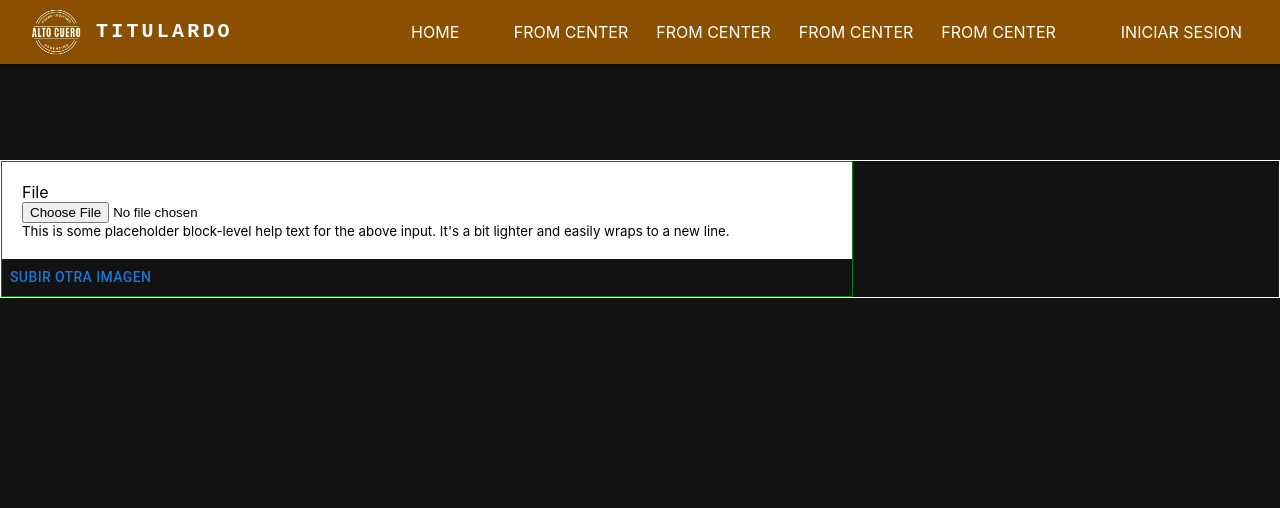
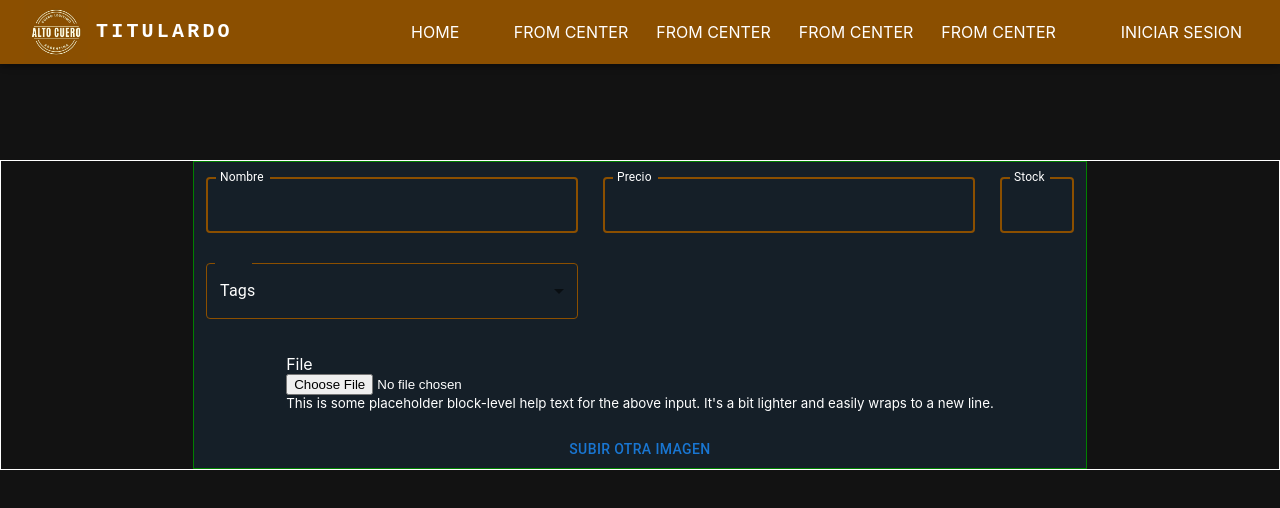
Before and after one commit to MarkoAyala/AC-Frontend, a React (Create React App) app in the folder Ecom/frontend/: page /CreateProductAdmin in a window 1280 px wide. Shown: the top 508 px of the page. Built offline with nearby package versions, Linux system fonts and the light colour scheme.

Commit message:
createProduct in progress

```diff
--- /dev/null
+++ b/Ecom/frontend/src/Components/CreateProduct/CreateProduct.module.css
@@ -0,0 +1,12 @@
+.containerForm{
+    width: 100%;
+    background: var(--azulOscuro);
+    border: 1px solid green;
+    color: white !important;
+    display: flex;
+    justify-content: space-around;
+}
+
+.marginTB{
+    margin-top: 10px;
+}
--- a/Ecom/frontend/src/Views/CreateProduct.tsx
+++ b/Ecom/frontend/src/Views/CreateProduct.tsx
@@ -1,20 +1,39 @@
 import React from "react";
+import css from '../Components/CreateProduct/CreateProduct.module.css';
 // ========== Import MUI COMPONENTS ============= //
 import Grid from "@mui/material/Grid";
 import { FormGroup, Label, Input, FormText } from "reactstrap";
-import {Button} from '@mui/material'
+import {Button} from '@mui/material';
+import TextField, { TextFieldProps } from '@mui/material/TextField';
+import InputLabel from '@mui/material/InputLabel';
+import MenuItem from '@mui/material/MenuItem';
+import FormControl from '@mui/material/FormControl';
+import Select, { SelectChangeEvent } from '@mui/material/Select';
+import { Box } from "@mui/system";
+import { alpha, styled } from '@mui/material/styles';
 
 function CreateProduct() {
   let [info, setInfo] = React.useState({url:{}});
   let [render, setRender] = React.useState([1]);
   let [loading, setLoading] = React.useState(false);
+  let [tags, setTags] = React.useState('');
+  let [renderTags,setRenderTags] = React.useState([''])
+
+  // select tags
+  const handleChange = (event:any | never) => {
+    setTags(event.target.value as string);
+    if(!renderTags.includes(event.target.value)){
+      setRenderTags(renderTags=[...renderTags,event.target.value])
+    }
+  };
+  // ====== //
 
   const newImagen = (e:React.MouseEvent<HTMLButtonElement, MouseEvent>) =>{
     if(render.length<=6){
         setRender(render=[...render,render.length+1])
     }
   }
-
+// Conexion clodinary //
   const uploadImage = async (e: any) => {
     const files: any | null = e.target.files;
     const data = new FormData();
@@ -39,21 +58,99 @@ function CreateProduct() {
     console.log("imagen", info);
     setLoading(false);
   };
+  // =========================//
+
+  // Colores textfield//
+  const CssInput = styled(InputLabel)({
+    '&.MuiInputLabel-root':{
+      color:"white"
+    }
+  });
+  const CssSelect = styled(Select)({
+    '&.MuiSelect-select':{
+      color:"white"
+    },
+    '& .MuiOutlinedInput-notchedOutline':{
+      borderColor:"#8B4F00"
+    },
+  })
+  const CssTextField = styled(TextField)({
+    '& label.Mui-focused': {
+      color: 'white',
+    },
+    '& .MuiInput-underline:after': {
+      borderBottomColor: '#8B4F00',
+    },
+    '& .MuiOutlinedInput-root': {
+      '& fieldset': {
+        borderColor: '#8B4F00',
+      },
+      '&:hover fieldset': {
+        borderColor: '#f9ac05',
+      },
+      '&.Mui-focused fieldset': {
+        borderColor: '#8B4F00',
+      },
+    },
+    '& .MuiInputLabel-root': {
+      color:"white"
+    },
+    '& .MuiInputBase-input':{
+      color:"white"
+    }
+  });
   return (
-    <Grid container sx={{ marginTop: "10rem", border: "1px solid white" }}>
-      <Grid item xs={8} sx={{ border: "1px solid green" }}>
+    <Grid container width="100%" sx={{ marginTop: "10rem", border: "1px solid white", display:'flex', justifyContent:"center"}}>
+      <Box width={{xs:"60%",lg:"70%"}} justifyContent="center">
+
+      <Grid container width={{xs:"100%"}} className={css.containerForm}>
+      <Grid item xs={5} sx={{margin:"15px 5px 15px 5px"}}>
+        <CssTextField fullWidth label="Nombre" focused/>
+      </Grid>
+      <Grid item xs={5} sx={{margin:"15px 5px 15px 5px"}}>
+        <CssTextField fullWidth label="Precio" focused/>
+      </Grid>
+      <Grid item xs={1} sx={{margin:"15px 5px 15px 5px"}}>
+        <CssTextField label="Stock" focused />
+      </Grid>
+      <Grid item xs={5} sx={{margin:"15px 5px 15px 5px"}}>
+        <FormControl sx={{width:"100%", margin:0,padding:0,}}>
+      <CssInput id="demo-simple-select-label" sx={{margin:0,padding:0,}}>Tags</CssInput>
+        <CssSelect
+            labelId="demo-simple-select-label"
+            id="demo-simple-select"
+            value={tags}
+            label="Tags"
+            onChange={handleChange}
+            sx={{width:"100%", color:"white",margin:0,padding:0,}}
+          >
+            <MenuItem value={'hola'}>Ten</MenuItem>
+            <MenuItem value={'dos'}>Twenty</MenuItem>
+            <MenuItem value={'treh'}>Thirty</MenuItem>
+          </CssSelect>
+        </FormControl>
+      </Grid>
+      <Grid item xs={5} sx={{margin:"15px 5px 15px 5px"}} display="flex" justifyContent="center" alignItems={"center"}>
+      {renderTags.map((e)=>{
+        if(e.length>=2){
+        return(
+          <span style={{margin:"0px 0px 0px 5px"}}>{"#"+e}</span>
+        )}
+      })}
+      </Grid>
+      <Grid item xs={1} sx={{margin:"15px 5px 15px 5px"}}>
+      </Grid>
         {render? render.map((e)=>{
             return(
                 <>
               <FormGroup
                 style={{
-                  background: "white",
                   padding: "20px",
                   display: "flex",
                   flexDirection: "column",
                 }}
               >
-                <Label for="exampleFile" style={{ color: "black" }}>
+                <Label for="exampleFile">
                   File
                 </Label>
                 <Input
@@ -63,7 +160,7 @@ function CreateProduct() {
                   placeholder="Imagen 1"
                   onChange={(e) => uploadImage(e)}
                 />
-                <FormText style={{ color: "black" }}>
+                <FormText>
                   This is some placeholder block-level help text for the above
                   input. It's a bit lighter and easily wraps to a new line.
                 </FormText>
@@ -74,8 +171,46 @@ function CreateProduct() {
         }):null }
         <Button onClick={(e)=>newImagen(e)}>Subir otra imagen</Button>
       </Grid>
+      </Box>
     </Grid>
   );
 }
 
 export default CreateProduct;
+
+/*
+STOCk = {
+  {
+  nombre:athenas,
+  stock:{
+    red:{
+      s:1,
+      m:5,
+      l:19
+    },
+    yellow:{
+      s:5,
+      m:0,
+      l:1
+    }
+  }
+},{
+  nombre:afrodita,
+  stock:{
+    red:{
+      s:1,
+      m:5,
+      l:19
+    },
+    yellow:{
+      s:5,
+      m:0,
+      l:1
+    }
+  }
+},
+
+}
+
+
+*/
```
